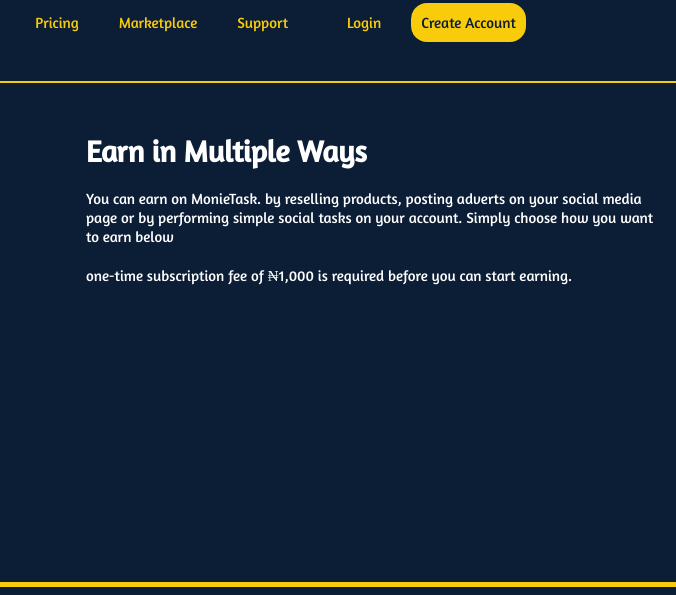
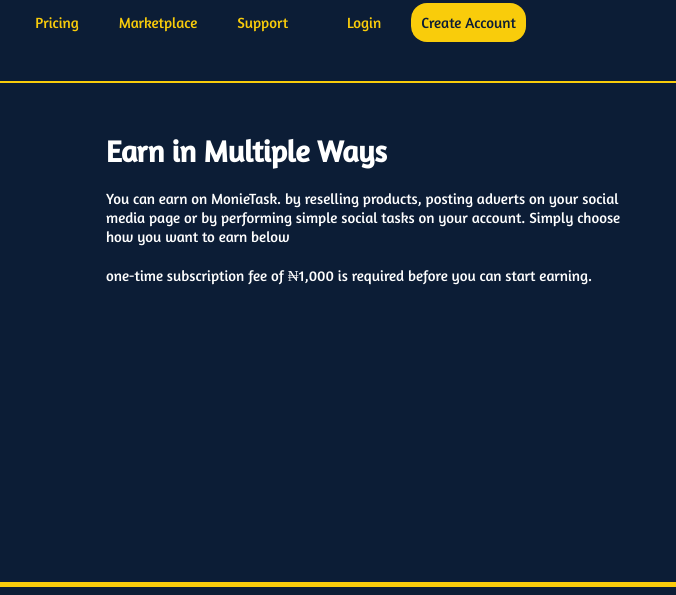
Before and after one commit to abdullateefalimi01/MonieTask, a plain HTML site: page page/earning.html in a window 1280 px wide. Shown: the part 37-632 px from the top of the page, 604-1280 px from the left. Drawn offline with Linux system fonts and the light colour scheme.

Commit message:
02-06-2023

```diff
--- a/css/earning.css
+++ b/css/earning.css
@@ -7,7 +7,7 @@
   display: flex;
   flex-direction: column;
   gap: 2rem;
-  padding: 2rem 0 3rem 0;
+  padding: 2rem;
 }
 .earn-imagebox {
   padding: 3rem;
```
